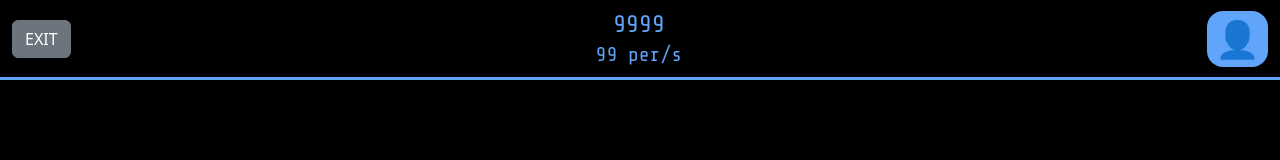
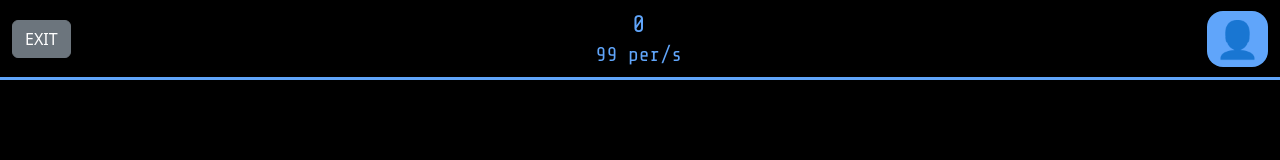
Before and after one commit to gabrieltravaini/clicker_game, a React (Vite) app: page / in a window 1280 px wide. Shown: the top 160 px of the page. Built offline with nearby package versions, Linux system fonts and the light colour scheme.

Commit message:
added basic counter functionality

```diff
--- a/src/App.jsx
+++ b/src/App.jsx
@@ -1,19 +1,27 @@
-import { useState } from 'react'
+
+import React, { useState } from 'react';
 import 'bootstrap/dist/css/bootstrap.min.css';
 import './components/core/Core.css'
 import Header from './components/header/Header';
 import Core from './components/core/Core.jsx';
-import MenuBar from'./components/menu-bar/MenuBar.jsx'
+import MenuBar from './components/menu-bar/MenuBar.jsx'
 
 function App() {
-  const [score, setScore] = useState(0)
+
+  const [score, setScore] = useState(0);
+  const [alt, setAlt] = useState(0);
+  const [mult, setMult] = useState(1);
+
+  const raiseScore = () => {
+    setScore(score + ((1 + alt) * mult));
+  }
 
   return (
 
     <div className=''>
-      <Header/>
-      <Core/>
-      <MenuBar/>
+      <Header score={score}/>
+      <Core onIncrement={raiseScore}/>
+      <MenuBar />
 
     </div>
   )
--- /dev/null
+++ b/src/components/Mechanics/Button.jsx
@@ -0,0 +1,11 @@
+import React from "react";
+
+
+const Button = ({onClick}) => {
+    return(
+
+        <img className='object-contain' style={{ cursor: 'pointer'}} src="src\assets\hardware.png" onClick={onClick} />
+    )
+
+}
+export default Button
--- a/src/components/Mechanics/Score.jsx
+++ b/src/components/Mechanics/Score.jsx
@@ -1,2 +1,8 @@
-import React from "react";
-import { useState } from 'react'
+// Score.js
+import React from 'react';
+
+const Score = ({ score }) => {
+  return <>{score}</>;
+};
+
+export default Score;
--- a/src/components/core/Core.jsx
+++ b/src/components/core/Core.jsx
@@ -1,11 +1,12 @@
 import React from "react";
 import "./Core.css"
+import Button from "../Mechanics/Button"
 
-const Core = () => {
+const Core = ({onIncrement}) => {
     return (
         <div className="flex justify-center items-center core-grad p-64 ">
             <div className=" min-w-80 place-items-center">
-                <img className='object-contain'src="src\assets\hardware.png" />
+                <Button onClick={onIncrement}/>
             </div>
         </div>
 
--- a/src/components/header/Header.jsx
+++ b/src/components/header/Header.jsx
@@ -1,9 +1,10 @@
 import React from "react";
 import "./Header.css";
+import Score from "../Mechanics/Score"
 
 
 
-const Header = () => {
+const Header = ({score}) => {
 
     return (
         <nav className="navbar m-0 p-0 sep-line">
@@ -11,7 +12,7 @@ const Header = () => {
                 <button className="btn btn-secondary font-Terminal">EXIT</button>
                 <div className="">
                     <div className="text-blue-400 text-center font-Terminal text-2xl">
-                        9999
+                        <Score score={score}/>
                     </div>
                     <div className="text-blue-400 text-center font-Terminal text-xl">
                         99 per/s
```
